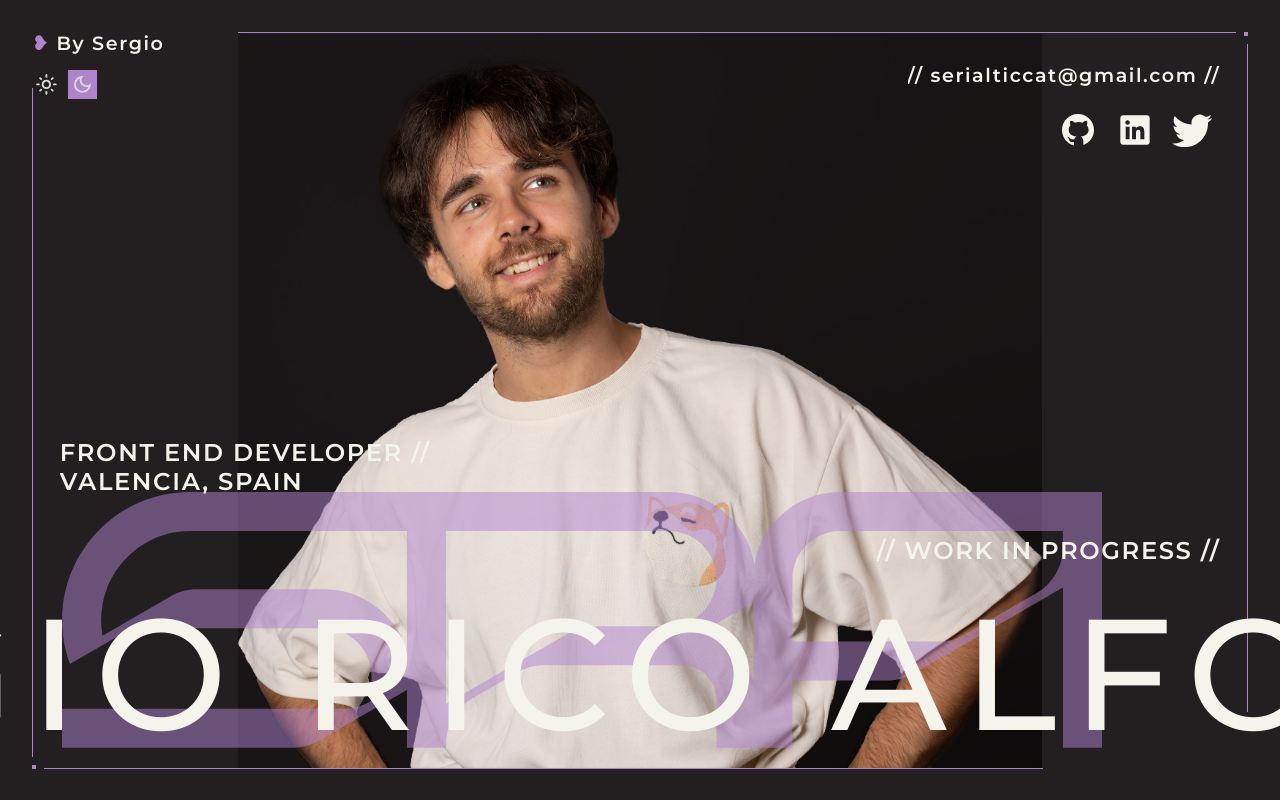
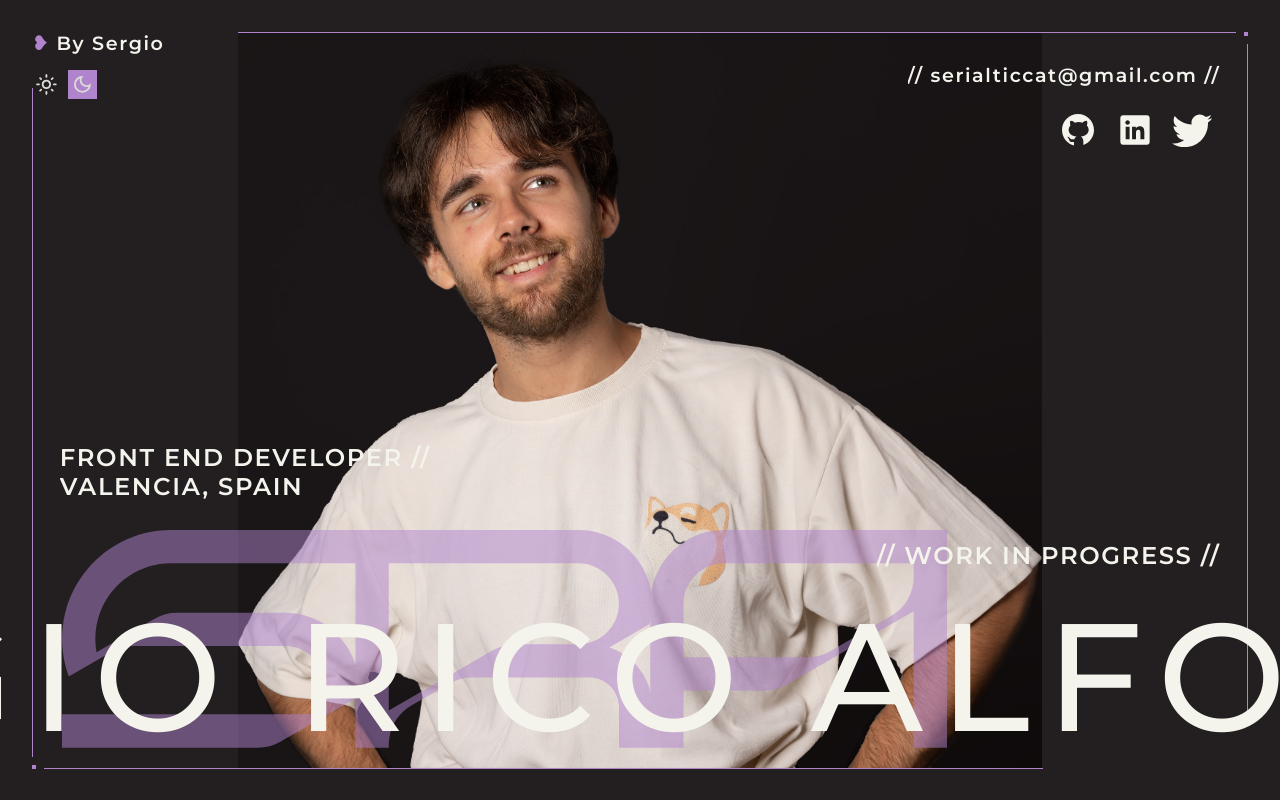
Before and after one commit to ticcat/web_repo, a Next.js app in the folder web/: page / in a window 1280 px wide. Built offline with nearby package versions, Linux system fonts and the light colour scheme.

Commit message:
Logo returned to original size and name carousel min size reduced

```diff
--- a/web/src/components/HomeSections/HomeLandingSection/HomeLanding.module.css
+++ b/web/src/components/HomeSections/HomeLandingSection/HomeLanding.module.css
@@ -63,7 +63,7 @@
 
 .logo {
   position: absolute;
-  width: 1100px;
+  width: 945px;
   height: -webkit-max-content;
   height: -moz-max-content;
   height: max-content;
@@ -102,8 +102,8 @@
 .carouselContainer .nameCarousel .name {
   overflow: visible;
   width: 100%;
-  font-size: 9rem;
-  font-size: clamp(9rem, 8.25rem + 2vw, 10rem);
+  font-size: 7rem;
+  font-size: clamp(7rem, 4.75rem + 6vw, 10rem);
   font-family: "Montserrat";
   font-weight: 500;
   white-space: nowrap;
--- a/web/src/components/HomeSections/HomeLandingSection/HomeLanding.module.scss
+++ b/web/src/components/HomeSections/HomeLandingSection/HomeLanding.module.scss
@@ -4,7 +4,7 @@ $section-side-padding: clamp(0.9375rem, 0.234375rem + 1.875vw, 1.875rem);
 
 .logo {
   position: absolute;
-  width: 1100px;
+  width: 945px;
   height: max-content;
   bottom: 1em;
   left: 0;
@@ -33,8 +33,8 @@ $section-side-padding: clamp(0.9375rem, 0.234375rem + 1.875vw, 1.875rem);
     .name {
       overflow: visible;
       width: 100%;
-      font-size: 9rem;
-      font-size: clamp(9rem, 8.25rem + 2vw, 10rem);
+      font-size: 7rem;
+      font-size: clamp(7rem, 4.75rem + 6vw, 10rem);
       font-family: "Montserrat";
       font-weight: 500;
       white-space: nowrap;
```
Also changed, not shown: 1 other file (tests, documents, lock files or other folders).
